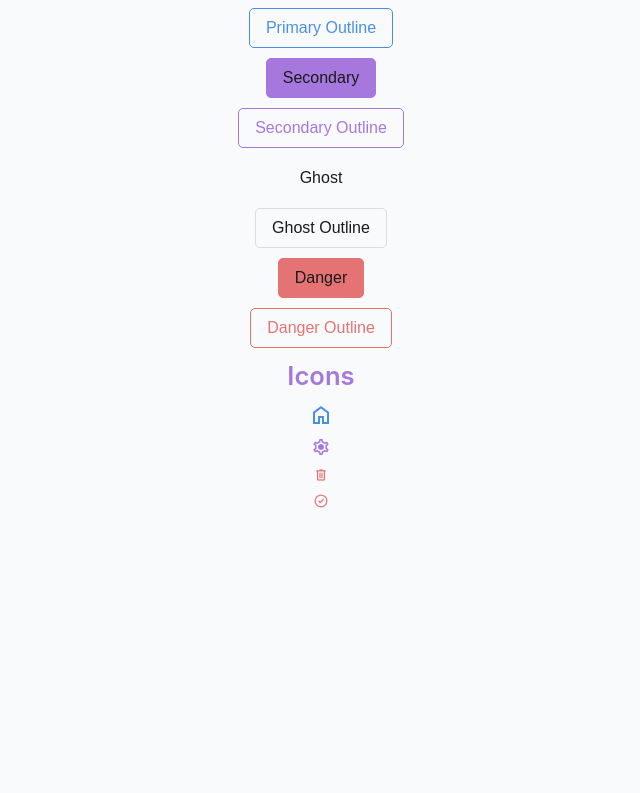
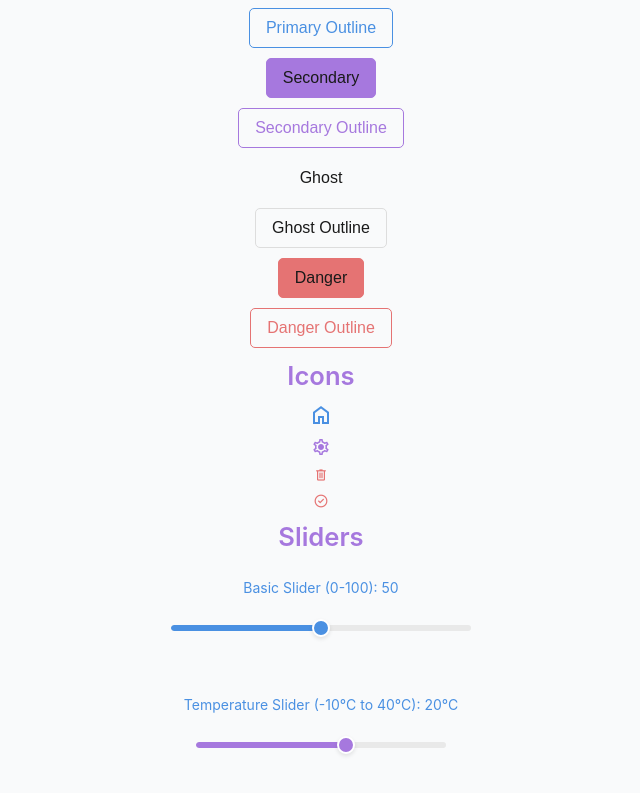
Before and after one commit to Bauli29/DermaTrack, a Next.js app in the folder frontend/: page /test in a window 1280 px wide. Shown: the part 335-1128 px from the top of the page, without its empty margins (319-959 px from the left). Before the commit the page ends 864 px from the top, so only its background shows below. Built offline with nearby package versions, Linux system fonts and the light colour scheme.

Commit message:
Derma-114 Slider Component: Implemented a Slider component, that returns value for further use with consistent colors, and props for min, max, width

```diff
--- /dev/null
+++ b/frontend/src/components/atoms/Slider/index.tsx
@@ -0,0 +1,177 @@
+'use client'
+
+import React, { useCallback, useEffect, useRef, useState } from 'react'
+
+import * as SC from './styles'
+import { ISliderProps } from './types'
+
+const Slider = ({
+  value,
+  min = 0,
+  max = 100,
+  step = 1,
+  color = 'primary',
+  disabled = false,
+  onChange,
+  width,
+  maxWidth,
+  margin,
+  ...props
+}: ISliderProps) => {
+  const [isDragging, setIsDragging] = useState(false)
+  const sliderRef = useRef<HTMLDivElement>(null)
+
+  // Calculate percentage for positioning
+  const percentage = ((value - min) / (max - min)) * 100
+
+  // Clamp value within bounds and round to step
+  const clampValue = useCallback(
+    (val: number) => {
+      const clamped = Math.min(Math.max(val, min), max)
+      return Math.round(clamped / step) * step
+    },
+    [min, max, step]
+  )
+
+  // Calculate value from mouse position
+  const calculateValueFromPosition = useCallback(
+    (clientX: number) => {
+      if (!sliderRef.current) return value
+
+      const rect = sliderRef.current.getBoundingClientRect()
+      const percentage = Math.min(
+        Math.max((clientX - rect.left) / rect.width, 0),
+        1
+      )
+      const newValue = min + percentage * (max - min)
+
+      return clampValue(newValue)
+    },
+    [min, max, clampValue, value]
+  )
+
+  // Handle mouse/touch start
+  const handleStart = useCallback(
+    (clientX: number) => {
+      if (disabled) return
+
+      const newValue = calculateValueFromPosition(clientX)
+      setIsDragging(true)
+      onChange(newValue)
+    },
+    [disabled, calculateValueFromPosition, onChange]
+  )
+
+  // Handle mouse/touch move
+  const handleMove = useCallback(
+    (clientX: number) => {
+      if (!isDragging || disabled) return
+
+      const newValue = calculateValueFromPosition(clientX)
+      onChange(newValue)
+    },
+    [isDragging, disabled, calculateValueFromPosition, onChange]
+  )
+
+  // Handle mouse/touch end
+  const handleEnd = useCallback(() => {
+    if (!isDragging) return
+    setIsDragging(false)
+  }, [isDragging])
+
+  // Mouse event handlers
+  const handleMouseDown = (e: React.MouseEvent) => {
+    e.preventDefault()
+    handleStart(e.clientX)
+  }
+
+  const handleMouseMove = useCallback(
+    (e: MouseEvent) => {
+      handleMove(e.clientX)
+    },
+    [handleMove]
+  )
+
+  const handleMouseUp = useCallback(() => {
+    handleEnd()
+  }, [handleEnd])
+
+  // Touch event handlers
+  const handleTouchStart = (e: React.TouchEvent) => {
+    if (e.touches.length === 1) {
+      handleStart(e.touches[0].clientX)
+    }
+  }
+
+  const handleTouchMove = useCallback(
+    (e: TouchEvent) => {
+      e.preventDefault()
+      if (e.touches.length === 1) {
+        handleMove(e.touches[0].clientX)
+      }
+    },
+    [handleMove]
+  )
+
+  const handleTouchEnd = useCallback(() => {
+    handleEnd()
+  }, [handleEnd])
+
+  // Setup global mouse/touch event listeners
+  useEffect(() => {
+    if (!isDragging) return
+
+    document.addEventListener('mousemove', handleMouseMove)
+    document.addEventListener('mouseup', handleMouseUp)
+    document.addEventListener('touchmove', handleTouchMove, { passive: false })
+    document.addEventListener('touchend', handleTouchEnd)
+
+    return () => {
+      document.removeEventListener('mousemove', handleMouseMove)
+      document.removeEventListener('mouseup', handleMouseUp)
+      document.removeEventListener('touchmove', handleTouchMove)
+      document.removeEventListener('touchend', handleTouchEnd)
+    }
+  }, [
+    isDragging,
+    handleMouseMove,
+    handleMouseUp,
+    handleTouchMove,
+    handleTouchEnd,
+  ])
+
+  return (
+    <SC.SliderWrapper
+      ref={sliderRef}
+      onMouseDown={handleMouseDown}
+      onTouchStart={handleTouchStart}
+      $width={width}
+      $maxWidth={maxWidth}
+      $margin={margin}
+      {...props}
+    >
+      <SC.SliderTrack $color={color} $disabled={disabled}>
+        <SC.SliderFill
+          $color={color}
+          $percentage={percentage}
+          $disabled={disabled}
+        />
+      </SC.SliderTrack>
+
+      <SC.SliderThumb
+        $color={color}
+        $disabled={disabled}
+        $percentage={percentage}
+        $isDragging={isDragging}
+        tabIndex={disabled ? -1 : 0}
+        role='slider'
+        aria-valuemin={min}
+        aria-valuemax={max}
+        aria-valuenow={value}
+        aria-disabled={disabled}
+      />
+    </SC.SliderWrapper>
+  )
+}
+
+export default Slider
--- /dev/null
+++ b/frontend/src/components/atoms/Slider/styles.ts
@@ -0,0 +1,99 @@
+'use client'
+
+import styled, { css } from 'styled-components'
+
+import { ITheme } from '@/lib/themes'
+
+import {
+  IStyledSliderFillProps,
+  IStyledSliderThumbProps,
+  IStyledSliderTrackProps,
+  IStyledSliderWrapperProps,
+} from './types'
+
+const sliderConfig = {
+  height: '0.375rem', // 6px
+  thumbSize: '1.125rem', // 18px
+}
+
+const colorStyles = (theme: ITheme) => ({
+  primary: {
+    track: theme.colors.borderLight,
+    fill: theme.colors.primary,
+    thumb: theme.colors.primary,
+  },
+  secondary: {
+    track: theme.colors.borderLight,
+    fill: theme.colors.secondary,
+    thumb: theme.colors.secondary,
+  },
+})
+
+export const SliderWrapper = styled.div<IStyledSliderWrapperProps>`
+  position: relative;
+  width: ${({ $width }) => $width ?? '100%'};
+  max-width: ${({ $maxWidth }) => $maxWidth ?? '400px'};
+  margin: ${({ $margin }) => $margin ?? '1rem 0'};
+  padding: ${`calc(${sliderConfig.thumbSize} / 2) 0`};
+  cursor: pointer;
+`
+
+export const SliderTrack = styled.div<IStyledSliderTrackProps>`
+  width: 100%;
+  height: ${sliderConfig.height};
+  background-color: ${({ theme, $color }) => colorStyles(theme)[$color].track};
+  border-radius: ${sliderConfig.height};
+  position: relative;
+  overflow: hidden;
+`
+
+export const SliderFill = styled.div<IStyledSliderFillProps>`
+  position: absolute;
+  left: 0;
+  top: 0;
+  height: 100%;
+  width: ${({ $percentage }) => `${$percentage}%`};
+  background-color: ${({ theme, $color, $disabled }) =>
+    $disabled ? theme.colors.textMuted : colorStyles(theme)[$color].fill};
+  border-radius: inherit;
+  transition: all 0.2s ease;
+`
+
+export const SliderThumb = styled.div<IStyledSliderThumbProps>`
+  position: absolute;
+  top: 50%;
+  left: ${({ $percentage }) => `${$percentage}%`};
+  width: ${sliderConfig.thumbSize};
+  height: ${sliderConfig.thumbSize};
+  background-color: ${({ theme, $color, $disabled }) =>
+    $disabled ? theme.colors.textMuted : colorStyles(theme)[$color].thumb};
+  border: 2px solid ${({ theme }) => theme.colors.surface};
+  border-radius: 50%;
+  transform: translate(-50%, -50%);
+  cursor: ${({ $disabled }) => ($disabled ? 'not-allowed' : 'grab')};
+  transition: all 0.2s ease;
+  box-shadow: 0 2px 4px ${({ theme }) => theme.colors.shadow};
+  z-index: 2;
+
+  ${({ $isDragging }) =>
+    $isDragging &&
+    css`
+      cursor: grabbing;
+      transform: translate(-50%, -50%) scale(1.1);
+    `}
+
+  &:hover {
+    ${({ $disabled }) =>
+      !$disabled &&
+      css`
+        transform: translate(-50%, -50%) scale(1.05);
+        box-shadow: 0 4px 8px ${({ theme }) => theme.colors.shadow};
+      `}
+  }
+
+  &:focus {
+    outline: 2px solid
+      ${({ theme, $color }) => colorStyles(theme)[$color].thumb};
+    outline-offset: 2px;
+  }
+`
--- /dev/null
+++ b/frontend/src/components/atoms/Slider/types.ts
@@ -0,0 +1,42 @@
+import { HTMLAttributes } from 'react'
+
+export type TSliderVariant = 'primary' | 'secondary'
+
+export interface ISliderProps
+  extends Omit<HTMLAttributes<HTMLDivElement>, 'onChange'> {
+  value: number
+  color?: TSliderVariant
+  disabled?: boolean
+  min?: number
+  max?: number
+  step?: number
+  onChange: (value: number) => void
+  // Wrapper Props
+  width?: string
+  maxWidth?: string
+  margin?: string
+}
+// Wrapper
+export interface IStyledSliderWrapperProps {
+  $width?: string
+  $maxWidth?: string
+  $margin?: string
+}
+// Track (Bar)
+export interface IStyledSliderTrackProps {
+  $color: TSliderVariant
+  $disabled: boolean
+}
+// Point to move up to the Value
+export interface IStyledSliderThumbProps {
+  $color: TSliderVariant
+  $disabled: boolean
+  $percentage: number // for calculating the value
+  $isDragging: boolean
+}
+// Fill the Bar up to the Value
+export interface IStyledSliderFillProps {
+  $color: TSliderVariant
+  $percentage: number // filling the Track until the Point of Thumb
+  $disabled: boolean
+}
--- a/frontend/src/components/templates/test-template/index.tsx
+++ b/frontend/src/components/templates/test-template/index.tsx
@@ -1,11 +1,20 @@
+'use client'
+
+import { useState } from 'react'
+
 import Button from '@/components/atoms/button'
+import Headline from '@/components/atoms/Headline'
 import Icon from '@/components/atoms/Icon'
-import Headline from '@/components/atoms/Headline'
+import Slider from '@/components/atoms/Slider'
 
 import * as SC from './styles'
 import ThemeButton from './temp-theme-button'
 
-const TestTemplate = () => (
+const TestTemplate = () => {
+  const [basicSliderValue, setBasicSliderValue] = useState(50)
+  const [temperatureValue, setTemperatureValue] = useState(20)
+
+  return (
     <SC.TestPageWrapper>
       <Headline variant='h1' color='text' align='center'>
         Test Template
@@ -18,7 +27,11 @@ const TestTemplate = () => (
         <Headline variant='h3' color='secondary' align='left' noSpacing>
           Buttons
         </Headline>
-      <Button variant='primary' size='md'>
+        <Button
+          variant='primary'
+          size='md'
+          onClick={() => alert('Primary button clicked!')}
+        >
           Primary
         </Button>
         <Button variant='primary-outline' size='md'>
@@ -50,8 +63,39 @@ const TestTemplate = () => (
         <Icon name='settings' size='md' color='secondary' />
         <Icon name='delete' size='sm' color='error' />
         <Icon name='check_circle' size='sm' color='error' />
+
+        <Headline variant='h3' color='secondary' align='left' noSpacing>
+          Sliders
+        </Headline>
+        <p style={{ marginBottom: '10px', fontSize: '14px' }}>
+          Basic Slider (0-100): {basicSliderValue}
+        </p>
+        <Slider
+          min={0}
+          max={100}
+          value={basicSliderValue}
+          step={1}
+          onChange={setBasicSliderValue}
+          maxWidth='300px'
+          margin='0 0 2rem 0'
+        />
+
+        <p style={{ marginBottom: '10px', fontSize: '14px' }}>
+          Temperature Slider (-10°C to 40°C): {temperatureValue}°C
+        </p>
+        <Slider
+          min={-10}
+          max={40}
+          value={temperatureValue}
+          step={0.5}
+          color='secondary'
+          onChange={setTemperatureValue}
+          width='250px'
+          margin='0 0 1rem 0'
+        />
       </>
     </SC.TestPageWrapper>
   )
+}
 
 export default TestTemplate
```
Lines whose indentation alone changed are shown as unchanged.
